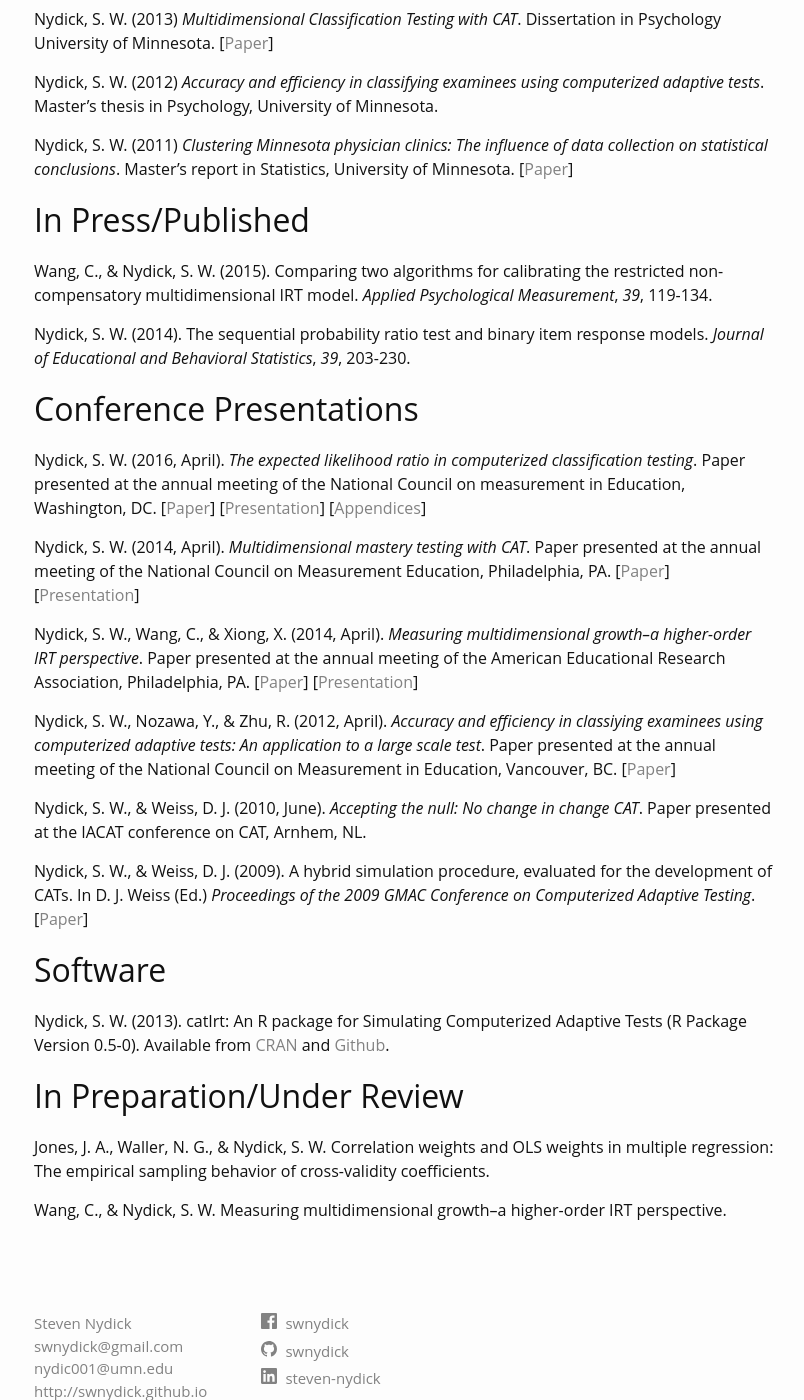
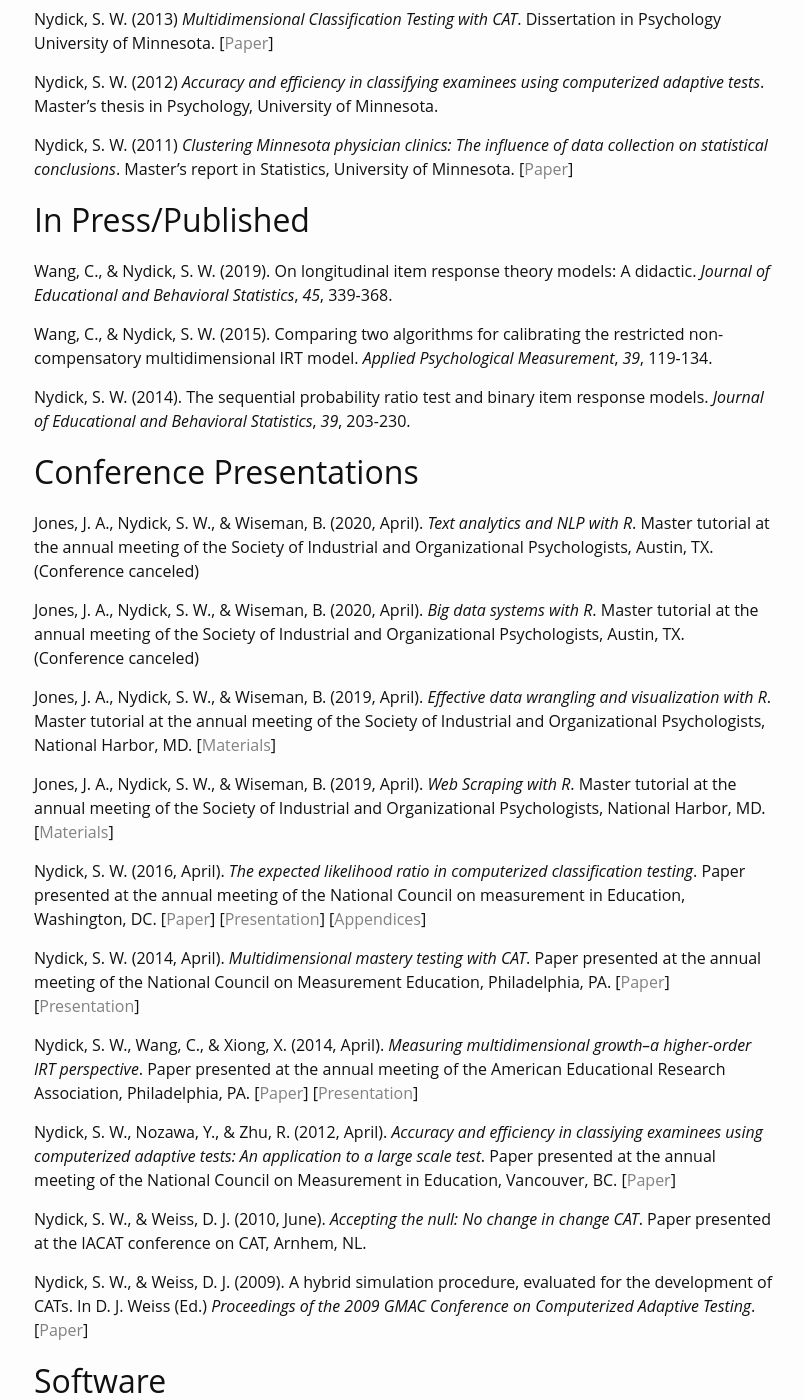
Before and after one commit to swnydick/swnydick.github.io, a Jekyll site: the page built from _pages/02_publications.md, in a window 1280 px wide and 1400 px high, scrolled down 269 px. Shown: the whole window, without its empty margins (236-1040 px from the left). Built offline with Jekyll 4.4.1, drawn with Linux system fonts in a browser that asks for light colours.

Commit message:
Update CV and add new publications to Reports page

```diff
--- a/_pages/02_publications.md
+++ b/_pages/02_publications.md
@@ -24,6 +24,9 @@ University of Minnesota.
 
 ## In Press/Published
 
+Wang, C., & Nydick, S. W. (2019). On longitudinal item response theory models: A
+didactic. *Journal of Educational and Behavioral Statistics*, *45*, 339-368.
+
 Wang, C., & Nydick, S. W. (2015). Comparing two algorithms for calibrating
 the restricted non-compensatory multidimensional IRT model.
 *Applied Psychological Measurement*, *39*, 119-134.
@@ -33,6 +36,24 @@ response models. *Journal of Educational and Behavioral Statistics*, *39*,
 203-230.
 
 ## Conference Presentations
+
+Jones, J. A., Nydick, S. W., & Wiseman, B. (2020, April). *Text analytics and NLP
+with R*. Master tutorial at the annual meeting of the Society of Industrial and
+Organizational Psychologists, Austin, TX. (Conference canceled)
+
+Jones, J. A., Nydick, S. W., & Wiseman, B. (2020, April). *Big data systems with R*.
+Master tutorial at the annual meeting of the Society of Industrial and Organizational
+Psychologists, Austin, TX. (Conference canceled)
+
+Jones, J. A., Nydick, S. W., & Wiseman, B. (2019, April). *Effective data wrangling
+and visualization with R*. Master tutorial at the annual meeting of the Society of
+Industrial and Organizational Psychologists, National Harbor, MD.
+&#91;[Materials]({{ site.url }}/assets/pubs//Nydick2019a.zip)&#93;
+
+Jones, J. A., Nydick, S. W., & Wiseman, B. (2019, April).  *Web Scraping with R*.
+Master tutorial at the annual meeting of the Society of Industrial and Organizational
+Psychologists, National Harbor, MD.
+&#91;[Materials]({{ site.url }}/assets/pubs//Nydick2019b.zip)&#93;
 
 Nydick, S. W. (2016, April). *The expected likelihood ratio in computerized
 classification testing*. Paper presented at the annual meeting of the National
@@ -79,6 +100,3 @@ Tests (R Package Version 0.5-0). Available from
 Jones, J. A., Waller, N. G., & Nydick, S. W. Correlation weights and OLS weights
 in multiple regression: The empirical sampling behavior of cross-validity
 coefficients.
-
-Wang, C., & Nydick, S. W. Measuring multidimensional growth--a higher-order IRT
-perspective.
```
Also changed, not shown: 3 other files.
